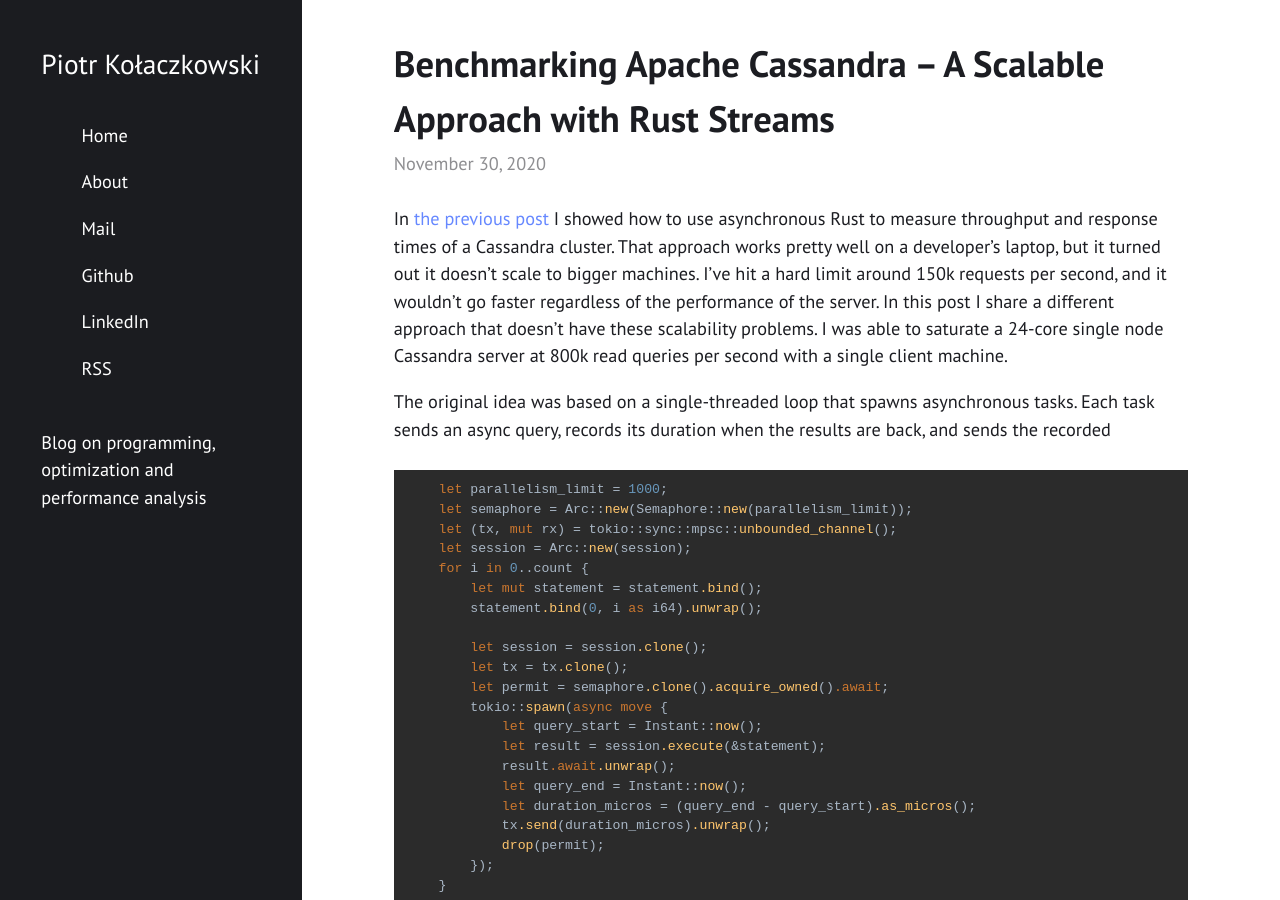
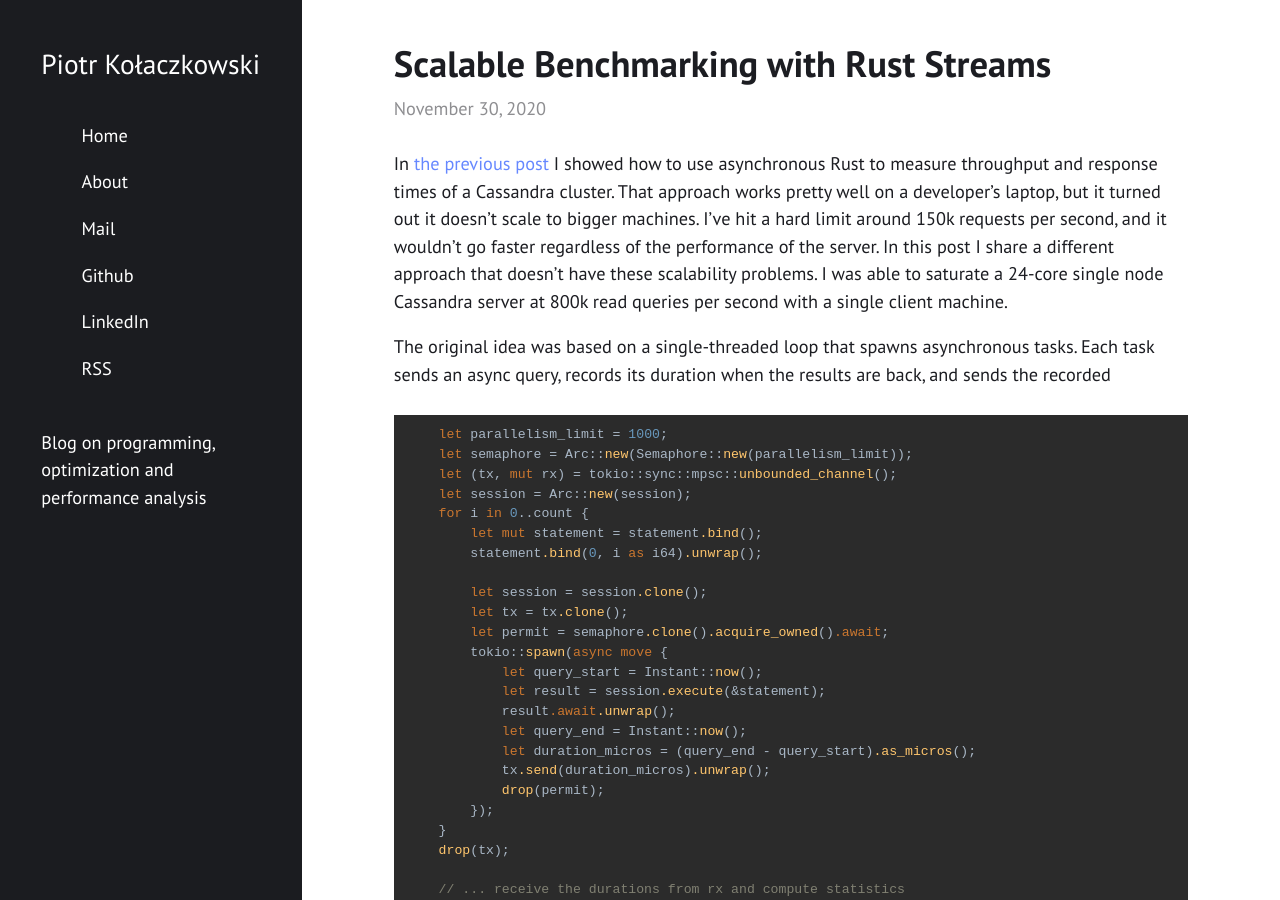
Before and after one commit to pkolaczk/pkolaczk.github.io, a Jekyll site: the page built from _posts/2020-11-30-benchmarking-cassandra-with-rust-streams.md, in a window 1280 px wide and 900 px high. Built offline with Jekyll 4.4.1, drawn with Linux system fonts in a browser that asks for light colours; nearby versions of some CDN libraries; library files that are not in the unit come from our copies; comment, search, counter and statistics services are not loaded.

Commit message:
Changed title

```diff
--- a/_posts/2020-11-30-benchmarking-cassandra-scalable.md
+++ b/_posts/2020-11-30-benchmarking-cassandra-with-rust-streams.md
@@ -1,6 +1,6 @@
 ---
 layout: post
-title: Benchmarking Apache Cassandra – A Scalable Approach with Rust Streams
+title: Scalable Benchmarking with Rust Streams
 comments: true
 tags: Rust, Cassandra, async, CQL driver, Tokio, Streams
 excerpt_separator: <!--more-->
```
